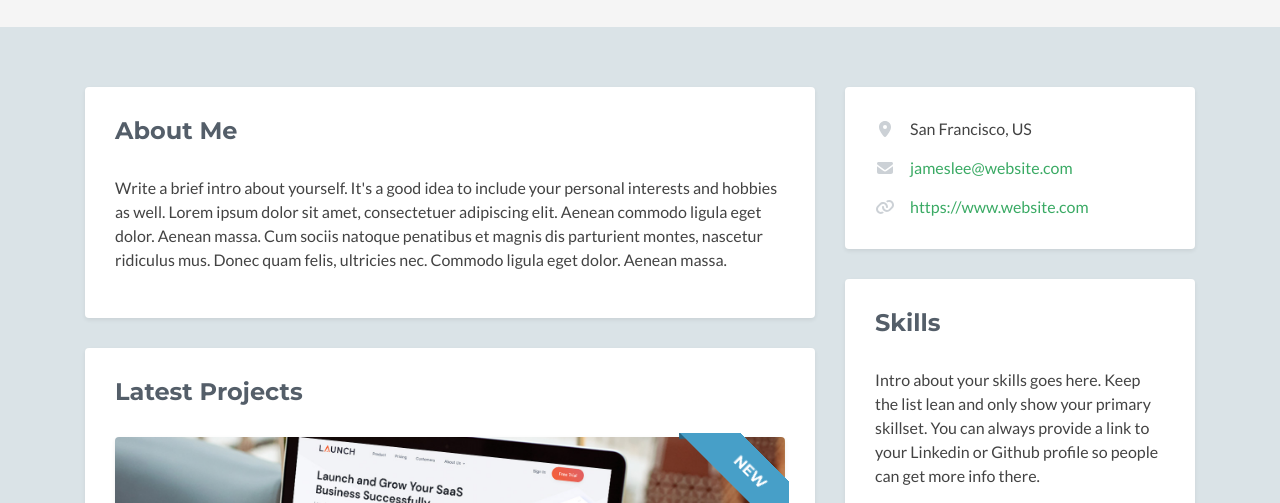
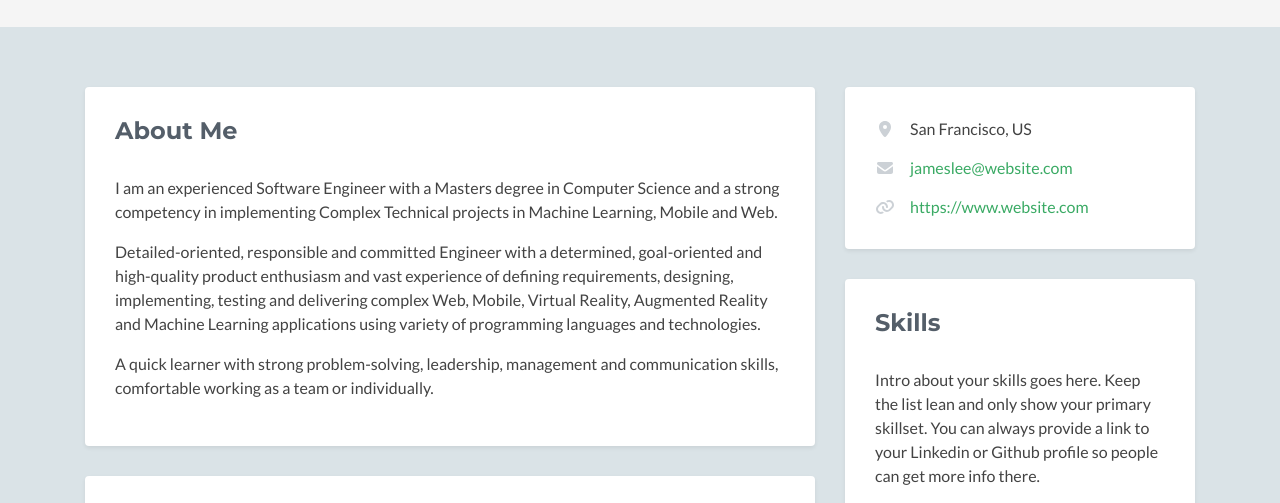
Before and after one commit to Williano/williano.github.io, a plain HTML site: page index.html in a window 1280 px wide. Shown: the part 223-726 px from the top of the page. Drawn offline with nearby package versions, Linux system fonts and the light colour scheme; no server answers; some icons are missing.

Commit message:
Add about me

```diff
--- a/index.html
+++ b/index.html
@@ -58,7 +58,18 @@
                     <div class="section-inner shadow-sm rounded">
                         <h2 class="heading">About Me</h2>
                         <div class="content">
-                            <p>Write a brief intro about yourself. It's a good idea to include your personal interests and hobbies as well. Lorem ipsum dolor sit amet, consectetuer adipiscing elit. Aenean commodo ligula eget dolor. Aenean massa. Cum sociis natoque penatibus et magnis dis parturient montes, nascetur ridiculus mus. Donec quam felis, ultricies nec. Commodo ligula eget dolor. Aenean massa.</p>
+                            <p>
+                                I am an experienced Software Engineer with a Masters degree in Computer Science and a strong competency in implementing Complex Technical
+                                projects in Machine Learning, Mobile and Web.
+                            </p>
+                            <p>
+                                Detailed-oriented, responsible and committed Engineer with a determined, goal-oriented and high-quality product enthusiasm and
+                                vast experience of defining requirements, designing, implementing, testing and delivering complex Web, Mobile, Virtual Reality, Augmented Reality and Machine Learning applications using variety of programming languages and technologies.
+                            </p>
+
+                            <p>
+                                A quick learner with strong problem-solving, leadership, management and communication skills, comfortable working as a team
+                                or individually. </p>
 
                         </div><!--//content-->
                     </div><!--//section-inner-->
```
